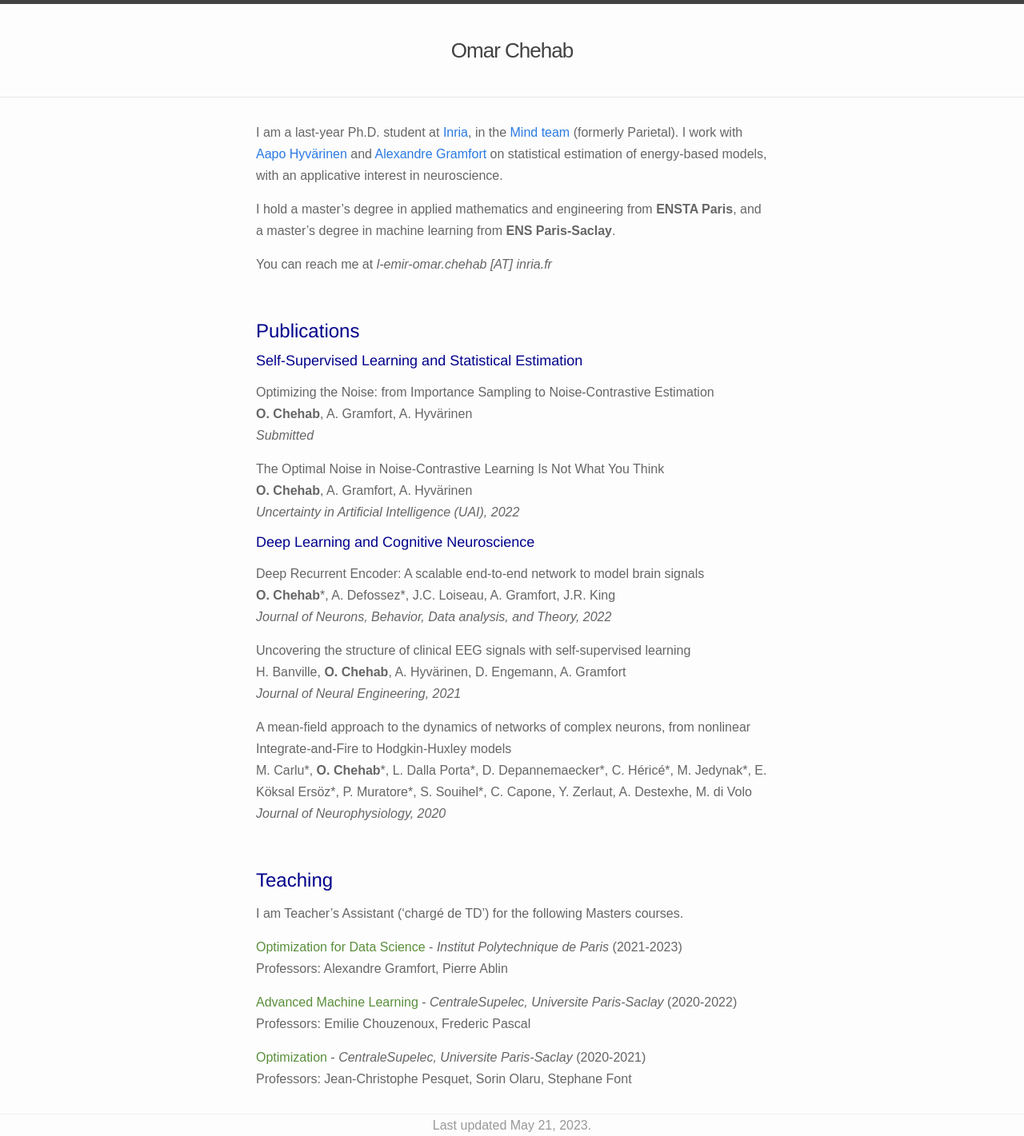
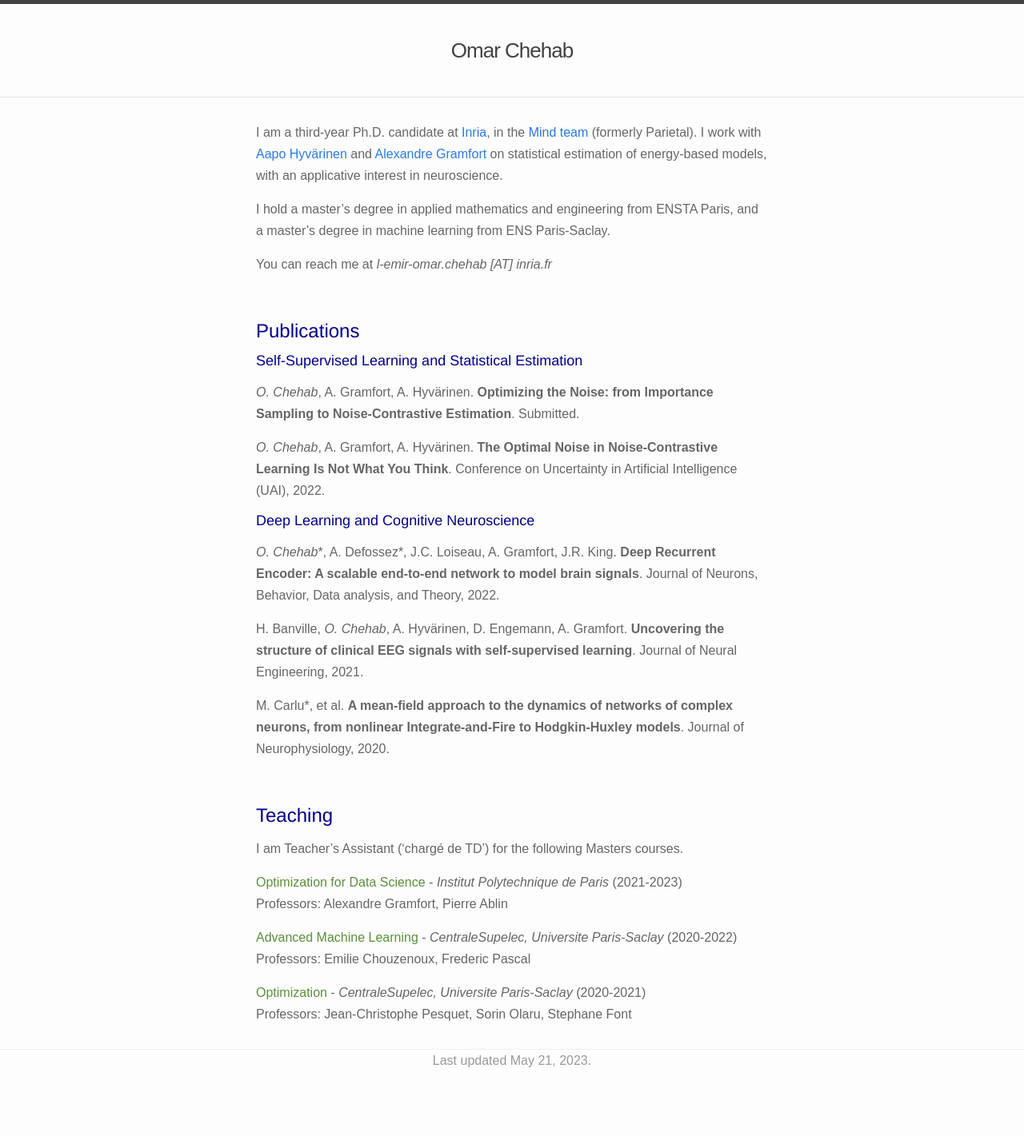
Before and after one commit to l-omar-chehab/l-omar-chehab.github.io, a Jekyll site: the page built from index.md, in a window 1280 px wide. Shown: the whole page at 80% size. Built offline with Jekyll 4.4.1, drawn with Linux system fonts in a browser that asks for light colours; after the commit the page ends 1340 px from its top, so only the background shows below that; some of the changed lines change nothing that is shown.

Commit message:
Reformatted publications

```diff
--- a/index.md
+++ b/index.md
@@ -36,11 +36,11 @@ I've previously interned at Facebook AI Research, ENS Paris, U of Toronto with <
 * 08/2020 _Our work is featured in Andrew Ng's Deep Learning Newsletter_ <a href="https://blog.deeplearning.ai/blog/the-batch-training-1-trillion-parameters-medical-ai-gets-a-shot-in-the-arm-does-bert-have-common-sense-revitalizing-chess" target="_blank">The Batch!</a>, as 'Unlabeled Brain Waves Spill Secrets'
 -->
 
-I am a last-year Ph.D. student at <a href="https://www.inria.fr/en" target="_blank">Inria</a>, in the <a href="https://team.inria.fr/parietal/" target="_blank">Mind team</a> (formerly Parietal). I work with <a href="https://www.cs.helsinki.fi/u/ahyvarin/" target="_blank">Aapo Hyvärinen</a> and <a href="http://alexandre.gramfort.net" target="_blank">Alexandre Gramfort</a> on statistical estimation of energy-based models, with an applicative interest in neuroscience.
+I am a third-year Ph.D. candidate at <a href="https://www.inria.fr/en" target="_blank">Inria</a>, in the <a href="https://team.inria.fr/parietal/" target="_blank">Mind team</a> (formerly Parietal). I work with <a href="https://www.cs.helsinki.fi/u/ahyvarin/" target="_blank">Aapo Hyvärinen</a> and <a href="http://alexandre.gramfort.net" target="_blank">Alexandre Gramfort</a> on statistical estimation of energy-based models, with an applicative interest in neuroscience.
 
 <!-- My work is funded by European (ERC) and French (ANR) grants "Signal And Learning Applied To Brain Data" and "Bridging Artificial Intelligence and Neuroscience". I am also affiliated to <a href="http://joliot.cea.fr/drf/joliot/en/Pages/research_entities/NeuroSpin/unicog.aspx" target="_blank">NeuroSpin</a>. -->
 
-I hold a master’s degree in applied mathematics and engineering from **ENSTA Paris**, and a master’s degree in machine learning from **ENS Paris-Saclay**.
+I hold a master’s degree in applied mathematics and engineering from ENSTA Paris, and a master’s degree in machine learning from ENS Paris-Saclay.
 
 You can reach me at <i>l-emir-omar.chehab [AT] inria.fr</i>
 
@@ -55,44 +55,64 @@ You can reach me at <i>l-emir-omar.chehab [AT] inria.fr</i>
 
 #### <span style="color:darkblue"> Self-Supervised Learning and Statistical Estimation </span>
 
-<!-- Provable benefits of annealing for estimating normalizing constants
-<br>
-<b>O. Chehab</b>,  A. Hyvärinen, A. Risteski
-<br>
-<i>Submitted</i> -->
+<!-- <i>O. Chehab</i>, A. Hyvärinen, A. Risteski. <b>Provable benefits of annealing for
+estimating normalizing constants</b>. Submitted. -->
+
+<i>O. Chehab</i>, A. Gramfort, A. Hyvärinen. <b>Optimizing the Noise: from Importance Sampling to Noise-Contrastive Estimation</b>. Submitted.
+
+<i>O. Chehab</i>, A. Gramfort, A. Hyvärinen. <b>The Optimal Noise in Noise-Contrastive Learning Is Not What You Think</b>. Conference on Uncertainty in Artificial Intelligence (UAI), 2022.
 
 
-Optimizing the Noise: from Importance Sampling to Noise-Contrastive Estimation
+#### <span style="color:darkblue"> Deep Learning and Cognitive Neuroscience </span>
+
+<i>O. Chehab</i>\*, A. Defossez\*, J.C. Loiseau, A. Gramfort, J.R. King. <b>Deep Recurrent Encoder: A scalable end-to-end network to model brain signals</b>.
+Journal of Neurons, Behavior, Data analysis, and Theory, 2022.
+
+H. Banville, <i>O. Chehab</i>, A. Hyvärinen, D. Engemann, A. Gramfort. <b>Uncovering the structure of clinical EEG signals with self-supervised learning</b>.
+Journal of Neural Engineering, 2021.
+
+M. Carlu\*, et al.
+<!-- <i>O. Chehab</i>\*, L. Dalla Porta\*, D. Depannemaecker\*, C. Héricé\*, M. Jedynak\*, E. Köksal Ersöz\*, P. Muratore\*, S. Souihel\*, C. Capone, Y. Zerlaut, A. Destexhe, M. di Volo.  -->
+<b>A mean-field approach to the dynamics of networks of complex neurons, from nonlinear Integrate-and-Fire to Hodgkin-Huxley models</b>.
+Journal of Neurophysiology, 2020.
+
+
+
+<!-- #### <span style="color:darkblue"> Self-Supervised Learning and Statistical Estimation </span>
+
+<b>Optimizing the Noise: from Importance Sampling to Noise-Contrastive Estimation</b>
 <br>
-<b>O. Chehab</b>, A. Gramfort, A. Hyvärinen
+<i>O. Chehab</i>, A. Gramfort, A. Hyvärinen
 <br>
 <i>Submitted</i>
 
-The Optimal Noise in Noise-Contrastive Learning Is Not What You Think
+<b>The Optimal Noise in Noise-Contrastive Learning Is Not What You Think</b>
 <br>
-<b>O. Chehab</b>, A. Gramfort, A. Hyvärinen
+<i>O. Chehab</i>, A. Gramfort, A. Hyvärinen
 <br>
 <i>Uncertainty in Artificial Intelligence (UAI), 2022</i>
 
+
 #### <span style="color:darkblue"> Deep Learning and Cognitive Neuroscience </span>
 
-Deep Recurrent Encoder: A scalable end-to-end network to model brain signals
+
+<b>Deep Recurrent Encoder: A scalable end-to-end network to model brain signals</b>
 <br>
-<b>O. Chehab</b>*, A. Defossez\*, J.C. Loiseau, A. Gramfort, J.R. King
+<i>O. Chehab</i>*, A. Defossez\*, J.C. Loiseau, A. Gramfort, J.R. King
 <br>
 <i>Journal of Neurons, Behavior, Data analysis, and Theory, 2022</i>
 
-Uncovering the structure of clinical EEG signals with self-supervised learning
+<b>Uncovering the structure of clinical EEG signals with self-supervised learning</b>
 <br>
-H. Banville, <b>O. Chehab</b>, A. Hyvärinen, D. Engemann, A. Gramfort
+H. Banville, <i>O. Chehab</i>, A. Hyvärinen, D. Engemann, A. Gramfort
 <br>
 <i>Journal of Neural Engineering, 2021</i>
 
-A mean-field approach to the dynamics of networks of complex neurons, from nonlinear Integrate-and-Fire to Hodgkin-Huxley models
+<b>A mean-field approach to the dynamics of networks of complex neurons, from nonlinear Integrate-and-Fire to Hodgkin-Huxley models</b>
 <br>
-M. Carlu\*, <b>O. Chehab</b>\*, L. Dalla Porta\*, D. Depannemaecker\*, C. Héricé\*, M. Jedynak\*, E. Köksal Ersöz\*, P. Muratore\*, S. Souihel\*, C. Capone, Y. Zerlaut, A. Destexhe, M. di Volo
+M. Carlu\*, <i>O. Chehab</i>\*, L. Dalla Porta\*, D. Depannemaecker\*, C. Héricé\*, M. Jedynak\*, E. Köksal Ersöz\*, P. Muratore\*, S. Souihel\*, C. Capone, Y. Zerlaut, A. Destexhe, M. di Volo
 <br>
-<i>Journal of Neurophysiology, 2020</i>
+<i>Journal of Neurophysiology, 2020</i> -->
 
 <br>
 
```
Also changed, not shown: 9 other files.
